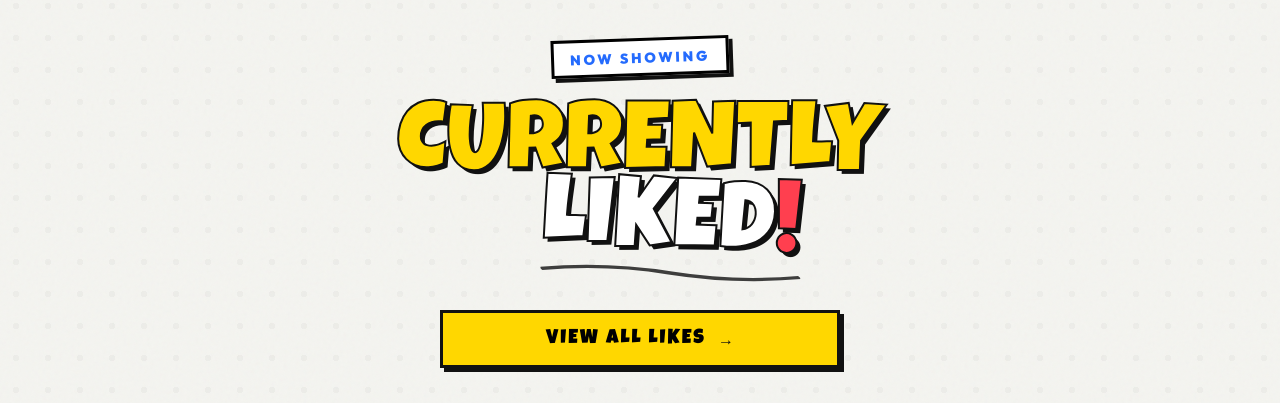
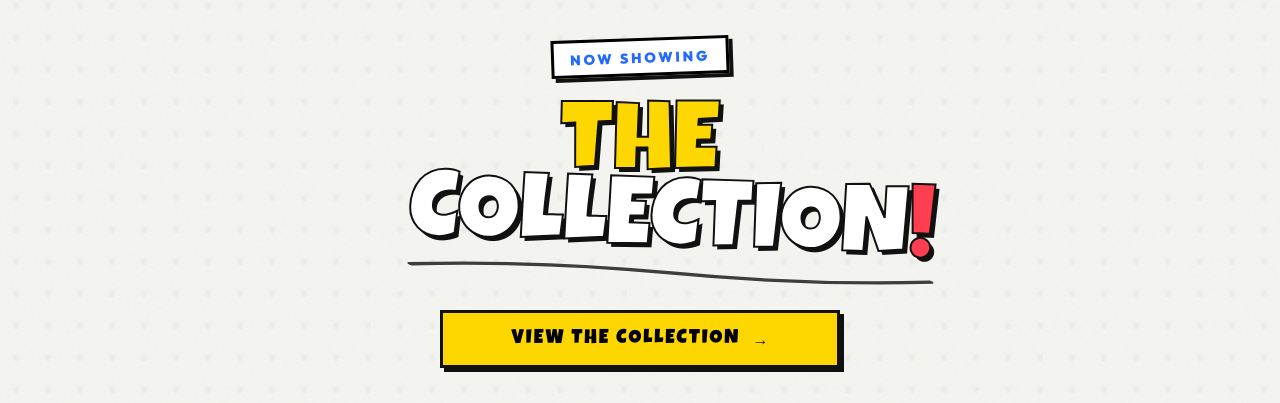
Before and after one commit to vikrant99gautam-wq/ILIKED, a Next.js app: page / in a window 1280 px wide. Shown: the part 1070-1473 px from the top of the page. Built offline with nearby package versions, Linux system fonts and the light colour scheme; no server answers; the database is empty.

Commit message:
Fix admin product image & update CurrentlyLiked to Collection

```diff
--- a/src/app/admin/products/page.tsx
+++ b/src/app/admin/products/page.tsx
@@ -138,7 +138,7 @@ export default function AdminProductsPage() {
               {products.map(p => (
                 <tr key={p.id} className="border-b-[2px] border-black/10 last:border-0 hover:bg-gray-50">
                   <td className="p-4">
-                    <img src={p.image} className="w-16 h-16 object-contain bg-gray-100 border-[2px] border-black" alt={p.name} />
+                    <img src={p.image?.split(',')[0]?.trim() || ''} className="w-16 h-16 object-contain bg-gray-100 border-[2px] border-black" alt={p.name} />
                   </td>
                   <td className="p-4 font-bold">{p.name}</td>
                   <td className="p-4 font-bold text-sm text-gray-600 uppercase">{p.color || '-'}</td>
@@ -171,7 +171,7 @@ export default function AdminProductsPage() {
             {products.map(p => (
               <div key={p.id} className="border-b-[4px] border-black last:border-0 p-4 flex flex-col gap-4">
                 <div className="flex gap-4 items-center">
-                  <img src={p.image} className="w-20 h-20 object-contain bg-gray-100 border-[2px] border-black shrink-0" alt={p.name} />
+                  <img src={p.image?.split(',')[0]?.trim() || ''} className="w-20 h-20 object-contain bg-gray-100 border-[2px] border-black shrink-0" alt={p.name} />
                   <div className="flex flex-col">
                     <span className="font-bold text-lg leading-tight">{p.name}</span>
                     <span className="font-bold text-sm text-gray-500 uppercase">{p.color || '-'}</span>
--- a/src/components/CurrentlyLiked.tsx
+++ b/src/components/CurrentlyLiked.tsx
@@ -10,8 +10,8 @@ export default function CurrentlyLiked() {
     fetch('/api/products')
       .then(r => r.json())
       .then(data => {
-        // Only show featured products
-        setProducts(data.filter((p: any) => p.featured).slice(0, 4));
+        // Show latest products
+        setProducts(data.reverse().slice(0, 4));
       });
   }, []);
 
@@ -52,9 +52,9 @@ export default function CurrentlyLiked() {
           className="font-cartoon text-6xl md:text-8xl text-[#FFD700] flex flex-col items-center leading-none md:leading-[0.8] mb-10 md:mb-12"
           style={{ WebkitTextStroke: '2px #111', textShadow: '4px 4px 0 #111' }}
         >
-          <span>CURRENTLY</span>
+          <span>THE</span>
           <span className="text-white ml-8 md:ml-16 rotate-[2deg] mt-2 md:mt-0 relative">
-            LIKED<span className="text-[var(--color-coral-red)]">!</span>
+            COLLECTION<span className="text-[var(--color-coral-red)]">!</span>
             {/* Tiny underline squiggle */}
             <svg className="absolute -bottom-4 left-0 w-full h-4 opacity-80" viewBox="0 0 100 20" preserveAspectRatio="none">
               <path d="M0,10 Q25,0 50,10 T100,10" fill="none" stroke="#111" strokeWidth="4" />
@@ -66,7 +66,7 @@ export default function CurrentlyLiked() {
           onClick={() => window.location.href = '/shop'}
           className="cartoon-btn group relative inline-flex items-center justify-center bg-[#FFD700] px-8 py-3 w-full max-w-[400px]"
         >
-          <span className="font-cartoon text-black text-xl tracking-widest">VIEW ALL LIKES</span>
+          <span className="font-cartoon text-black text-xl tracking-widest">VIEW THE COLLECTION</span>
           <span className="ml-3 font-bold group-hover:translate-x-2 transition-transform">→</span>
         </button>
       </div>
```
